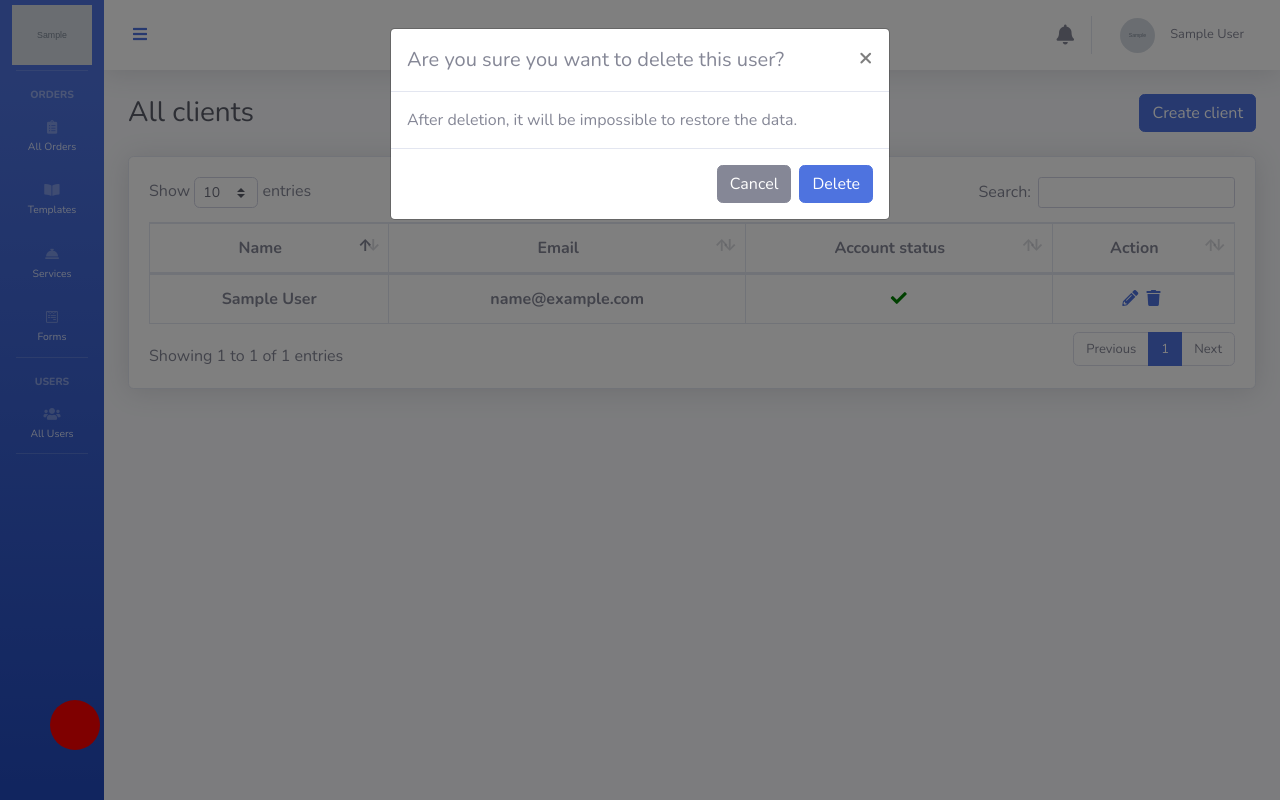
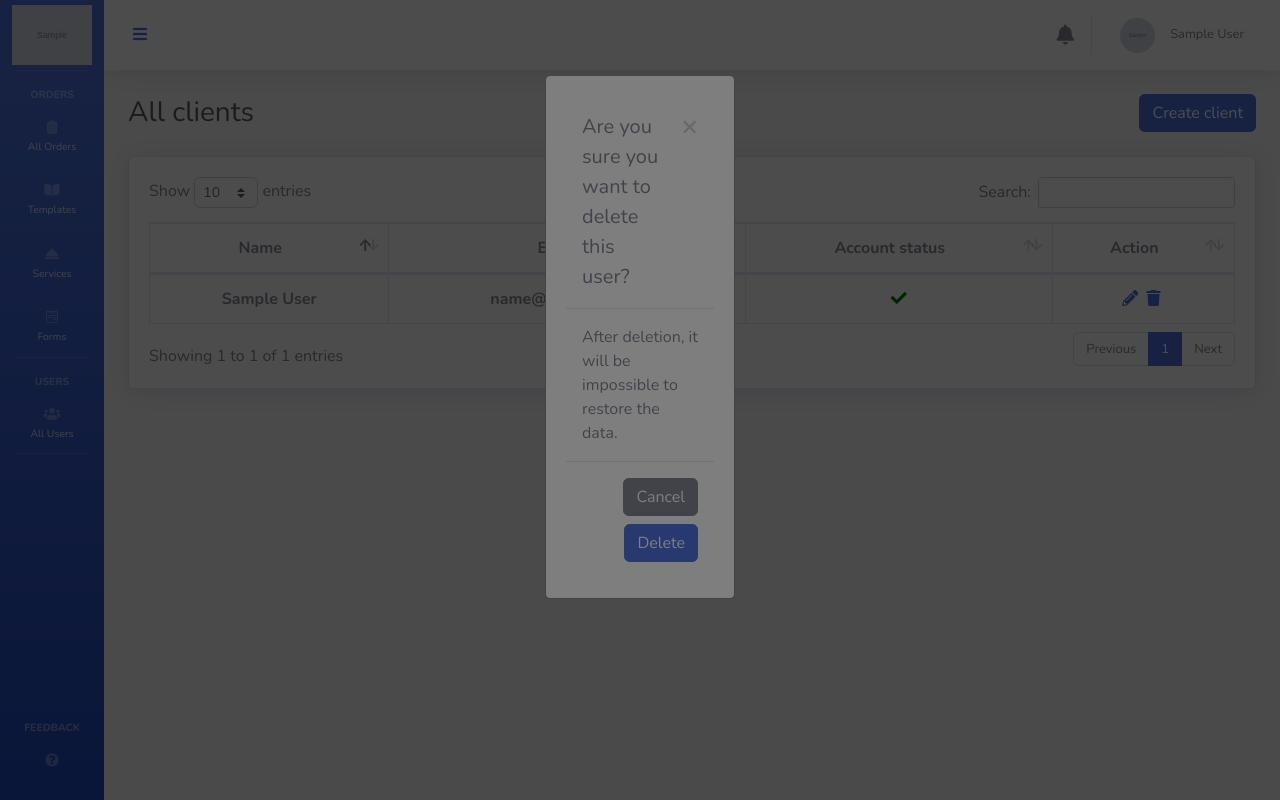
Before and after one commit to viktor-radchenko/crm-dashboard, a Django app: page /dashboard/admin/clients/ in a window 1280 px wide, after a click on "Remove this user". Run offline with Django 3.2, Linux system fonts and the light colour scheme; a user stored in the database is signed in; tables that the repository leaves empty hold one stand-in row (values such as "Sample post"); grey boxes marked "Sample" are stand-in pictures; data that the repository does not hold is empty; some libraries are stand-ins or nearby versions.

Commit message:
UI-2: feedback added

```diff
--- a/app_crm/static/css/custom.css
+++ b/app_crm/static/css/custom.css
@@ -171,21 +171,57 @@ div.dataTables_wrapper div.dataTables_paginate ul.pagination {
   overflow: hidden;
 }
 
-.feedback {
-  left: 50px;
-  bottom: 50px;
-  background-color: red;
-  height: 50px;
-  width: 50px;
-  border-radius: 50%;
+.feedback__btn {
+  margin-top: auto;
+  margin-bottom: 15px;
 }
 
-.feedback__container {
-  display: none;
-  bottom: 25px;
-  left: 100px;
+.feedback__btn button {
+  padding: 0;
+  margin: 0;
+  border: none;
+  background: none;
+  color: #858796;
 }
 
-.feedback:hover .feedback__container {
-  display: block;
+.feedback__hidden {
+  display: none;
 }
+
+/* The Modal (background) */
+.modal {
+  display: none; /* Hidden by default */
+  position: fixed; /* Stay in place */
+  z-index: 100; /* Sit on top */
+  left: 0;
+  top: 0;
+  width: 100%; /* Full width */
+  height: 100%; /* Full height */
+  overflow: auto; /* Enable scroll if needed */
+  background-color: rgb(0,0,0); /* Fallback color */
+  background-color: rgba(0,0,0,0.4); /* Black w/ opacity */
+}
+
+/* Modal Content/Box */
+.modal-content {
+  background-color: #fefefe;
+  margin: 15% auto; /* 15% from the top and centered */
+  padding: 20px;
+  border: 1px solid #888;
+  width: 38%; /* Could be more or less, depending on screen size */
+}
+
+/* The Close Button */
+.close {
+  color: #aaa;
+  float: right;
+  font-size: 28px;
+  font-weight: bold;
+}
+
+.close:hover,
+.close:focus {
+  color: black;
+  text-decoration: none;
+  cursor: pointer;
+}
--- a/app_crm/static/js/custom.js
+++ b/app_crm/static/js/custom.js
@@ -25,8 +25,21 @@ function processNotifications() {
 
 processNotifications();
 
-// $("#accordionSidebar").hover(function() {
-//   setTimeout(function() {
-//     $("#accordionSidebar").toggleClass("toggled")
-//   }, 2000);
-// })
+
+var modal = document.getElementById("myModal");
+var btn = document.getElementById("feedback__btn");
+var span = document.getElementsByClassName("close")[0];
+
+btn.onclick = function() {
+  modal.style.display = "block";
+}
+
+span.onclick = function() {
+  modal.style.display = "none";
+}
+
+window.onclick = function(event) {
+  if (event.target == modal) {
+    modal.style.display = "none";
+  }
+}
--- a/app_crm/templates/dashboard.html
+++ b/app_crm/templates/dashboard.html
@@ -108,6 +108,15 @@
 
             {% endif %}
 
+
+            <li class="nav-item feedback__btn" id="feedback__btn">
+                <div class="sidebar-heading">Feedback</div>
+                <button class="nav-link" href="/dashboard/admin/allusers">
+                    <i class="fas fa-question-circle"></i>
+                    <span></span>
+                </button>
+            </li>
+
         </ul>
 
         <div id="content-wrapper" class="d-flex flex-column">
@@ -177,6 +186,22 @@
 
         </div>
 
+        <div id="myModal" class="modal">
+
+            <!-- Modal content -->
+            <div class="modal-content">
+              <span class="close">&times;</span>
+              <iframe src="https://docs.google.com/forms/d/e/1FAIpQLSe1cc6c-41AK0JYLFYgjM4qHucye4o7MlOSwIlONFJGb-TH2Q/viewform?embedded=true" width="640" height="450" frameborder="0" marginheight="0" marginwidth="0">Loading…</iframe>
+            </div>
+
+          </div>
+
+        <div class="feedback">
+            <div class="feedback__container feedback__hidden">
+
+            </div>
+        </div>
+
     </div>
 
     <div class="notification-sidebar bg-gradient-primary sidebar-dark">
@@ -203,12 +228,6 @@
         <i class="fas fa-angle-up"></i>
     </a>
 
-    <div class="feedback position-fixed">
-        <div class="feedback__container position-fixed">
-            <iframe src="https://docs.google.com/forms/d/e/1FAIpQLSe1cc6c-41AK0JYLFYgjM4qHucye4o7MlOSwIlONFJGb-TH2Q/viewform?embedded=true" width="640" height="407" frameborder="0" marginheight="0" marginwidth="0">Loading…</iframe>
-        </div>
-    </div>
-
     <script src="{% static "/vendor/jquery/jquery.min.js"%}"></script>
     <script src="{% static "/vendor/bootstrap/js/bootstrap.bundle.min.js"%}"></script>
 
```
